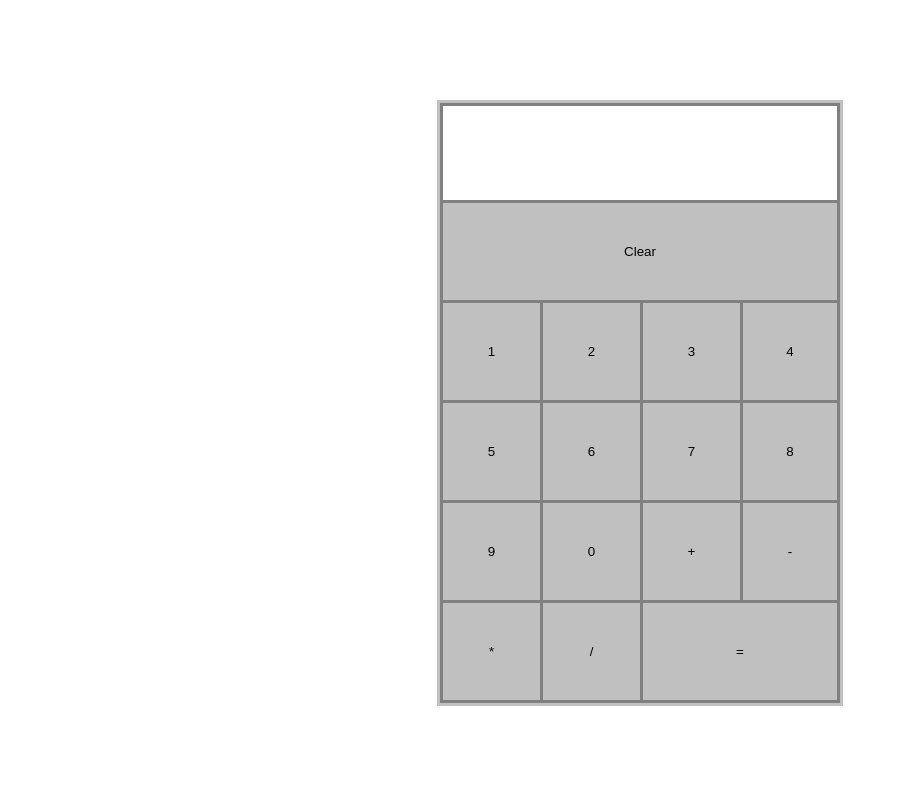
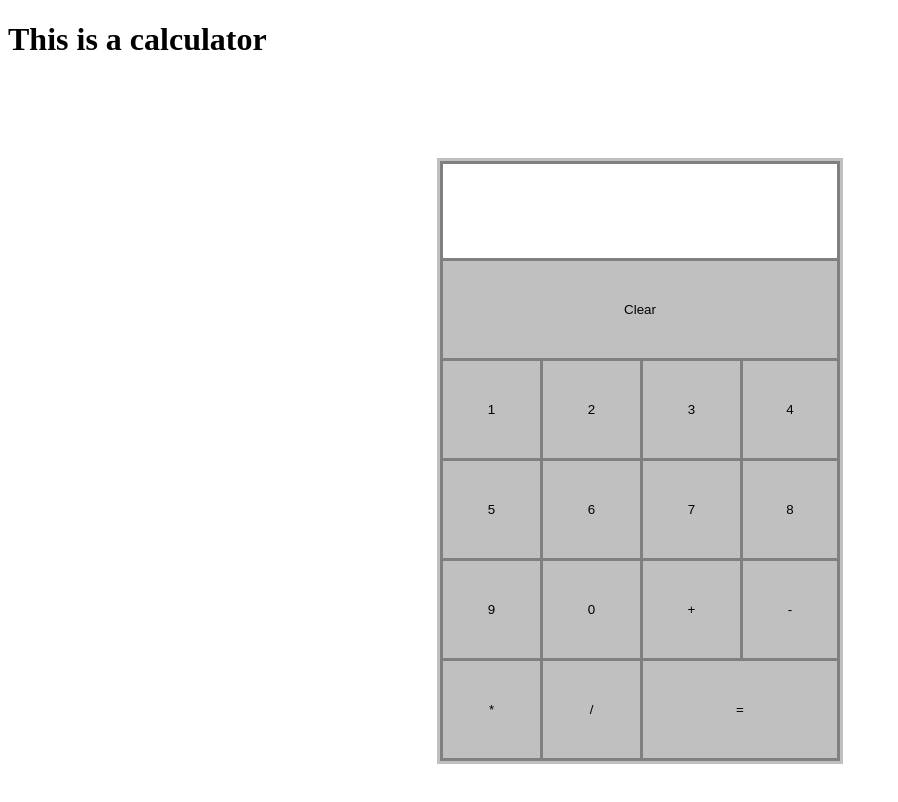
Before and after one commit to eflaass/Calculator, a plain HTML site: page index.html in a window 1280 px wide. Shown: the whole page, without its empty margins (0-898 px from the left). Drawn offline with Linux system fonts and the light colour scheme.

Commit message:
Update index.html

```diff
--- a/index.html
+++ b/index.html
@@ -6,6 +6,7 @@
 <meta charset="utf-8">
 </head>
 <body>
+  <h1>This is a calculator</h1>
 <div class="container">
 <input id="screen" type="text" readonly>
 <button id="reset">Clear</button>
```
